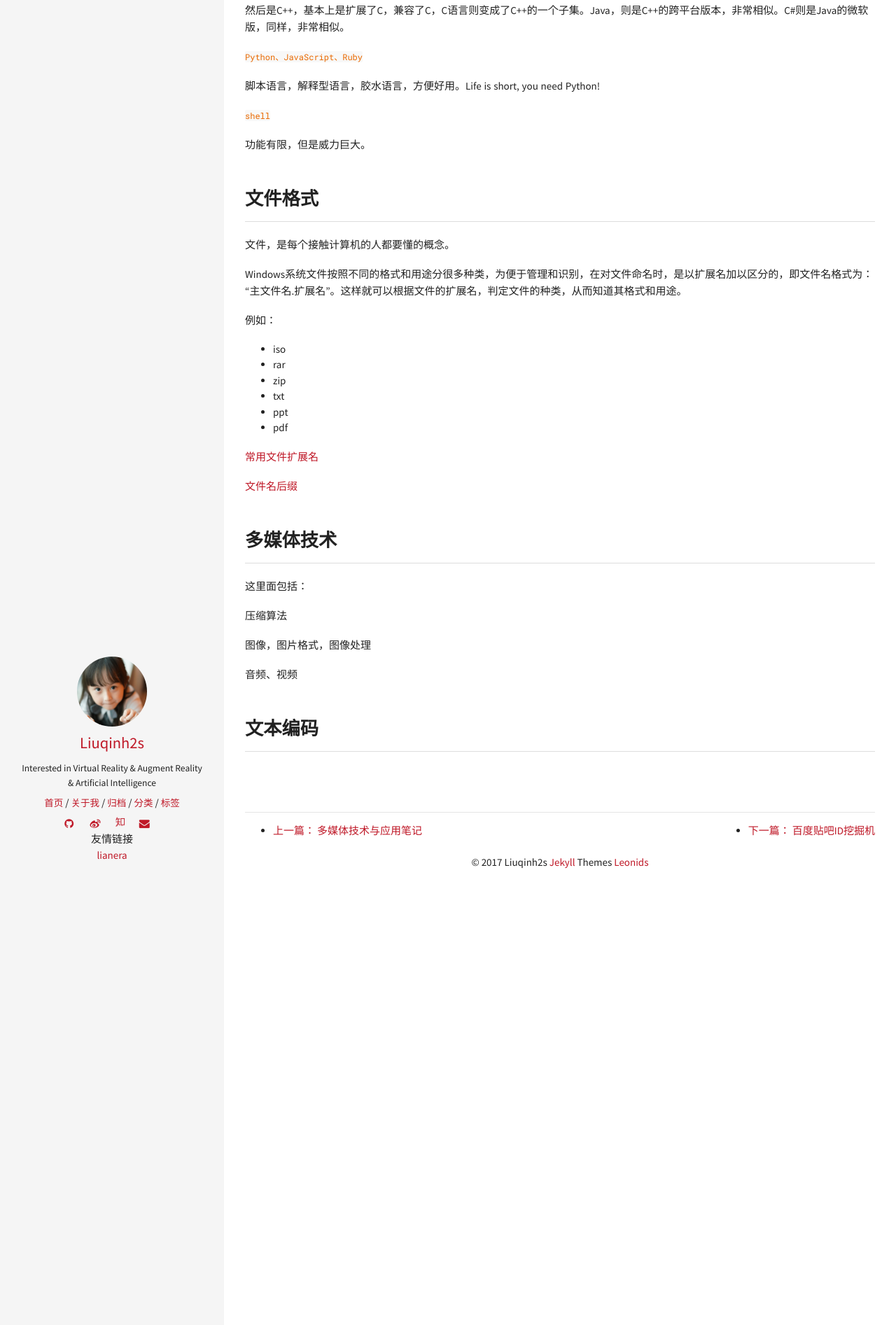
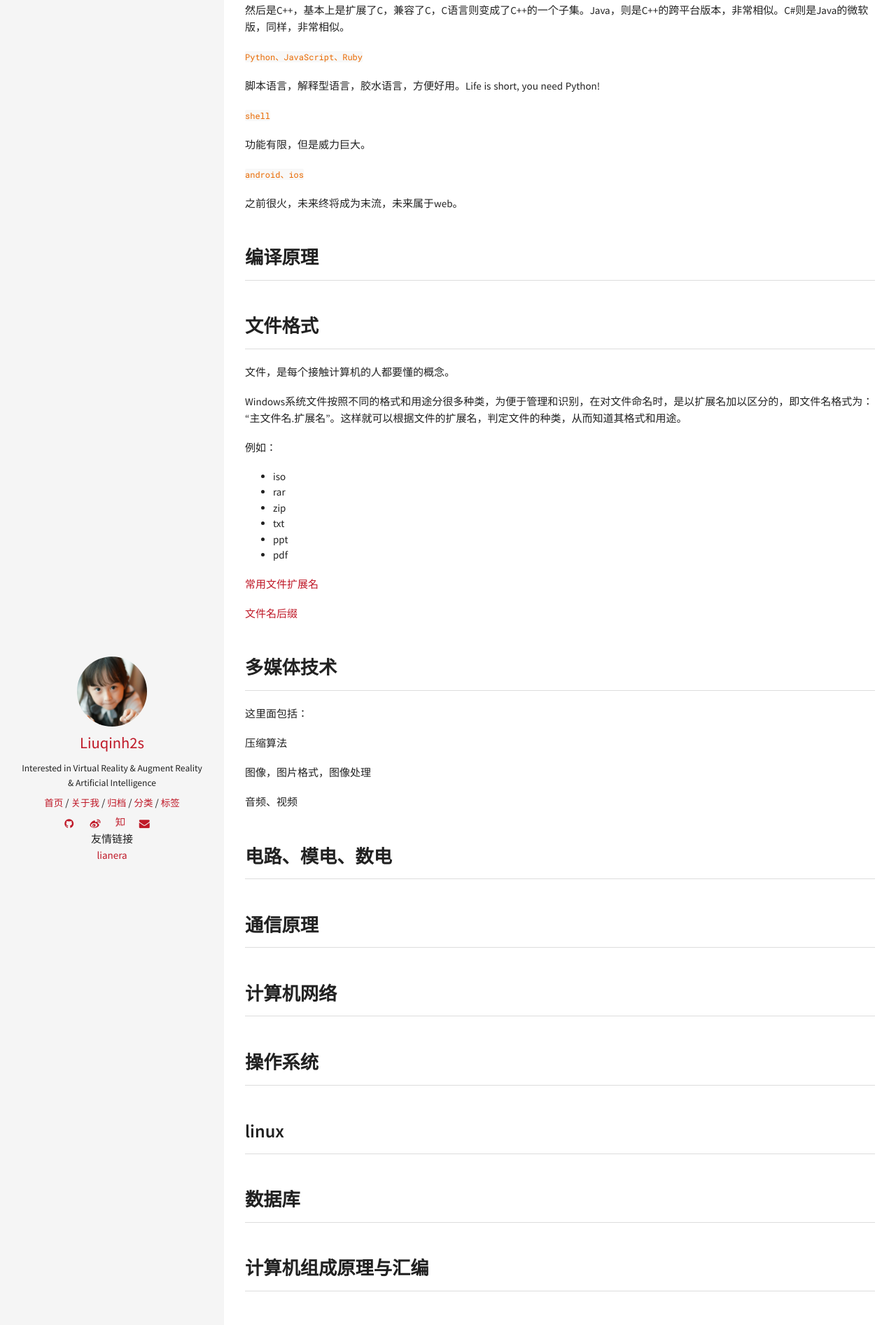
Before and after one commit to transcendtron/liuqinh2s.github.io, a Jekyll site: the page built from _posts/2017-1-11-程序员要懂的概念大全.md, in a window 1280 px wide. Shown: the part 638-2531 px from the top of the page at 70% size. Built offline with Jekyll 4.4.1, drawn with Linux system fonts in a browser that asks for light colours; comment, search, counter and statistics services are not loaded; some of the changed text lies outside the part shown.

Commit message:
add 程序员要懂的概念大全

```diff
--- a/_posts/2017-1-11-程序员要懂的概念大全.md
+++ b/_posts/2017-1-11-程序员要懂的概念大全.md
@@ -30,6 +30,12 @@
 
 功能有限，但是威力巨大。
 
+`android、ios`
+
+之前很火，未来终将成为末流，未来属于web。
+
+## 编译原理
+
 ## 文件格式
 
 文件，是每个接触计算机的人都要懂的概念。
@@ -58,11 +64,35 @@
 
 音频、视频
 
+## 电路、模电、数电
 
+## 通信原理
 
+## 计算机网络
 
+## 操作系统
 
+## linux
 
+## 数据库
+
+## 计算机组成原理与汇编
+
+## 算法与数据结构
+
+## 人工智能
+
+## 数字图像处理
+
+## 人机交互学
+
+## 近距离无线通信技术
+
+**蓝牙、WIFI、zigbee**
+
+## 密码学
+
+## 软件工程
 
 
 ## 文本编码
```
